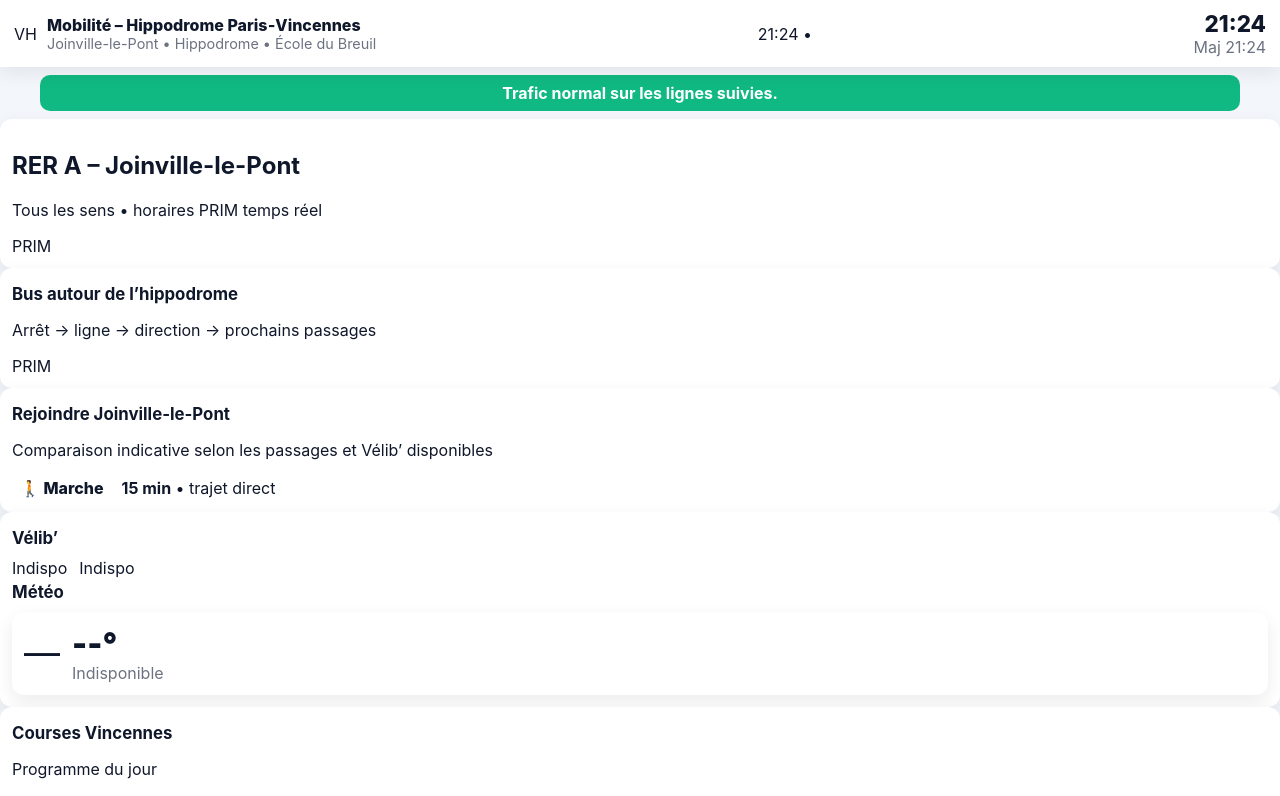
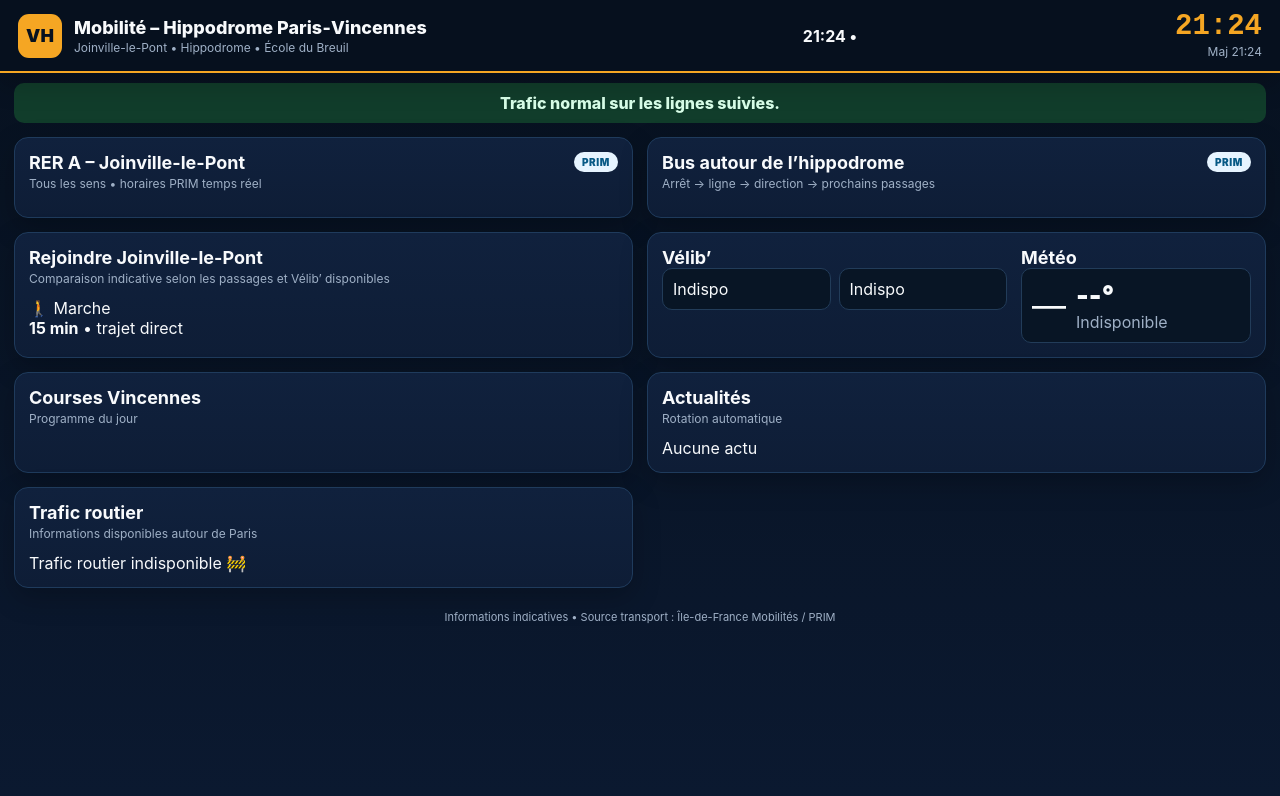
Before and after one commit to plero75/mobili, a plain HTML site: page index.html in a window 1280 px wide. Shown: the top 796 px of the page. Drawn offline with Linux system fonts and the light colour scheme; no server answers.

Commit message:
Améliore affichage transport PRIM et responsive

```diff
--- a/styles.css
+++ b/styles.css
@@ -1,94 +1,21 @@
-
 *{box-sizing:border-box}
 :root{
-  --bg:#f3f6fb;
-  --panel:#ffffff;
-  --ink:#0f172a;
-  --muted:#6b7280;
-  --blue:#0a2f7f;
-  --idfm-red:#e2001a;
-  --time-box-bg:#000;
-  --time-box-fg:#ffcc00;
-  --ok:#10b981;
-  --warn:#f59e0b;
-  --alert:#dc2626;
-  --shadow:0 6px 18px rgba(2,6,23,.08);
-  --radius:12px;
+  --bg:#07111f;--panel:#10213d;--panel2:#132947;--ink:#f8fafc;--muted:#9fb0c6;
+  --accent:#f5a623;--rer:#e41e26;--ok:#22c55e;--warn:#eab308;--alert:#ef4444;--na:#64748b;
+  --line:#294766;--shadow:0 10px 28px rgba(0,0,0,.22);--radius:14px;
 }
-html,body{height:100%}
-body{margin:0;font-family:Inter,system-ui,-apple-system,Segoe UI,Roboto,Arial,sans-serif;background:var(--bg);color:var(--ink)}
-
-/* Header */
-.topbar{display:flex;justify-content:space-between;align-items:center;padding:10px 14px;background:var(--panel);box-shadow:var(--shadow);position:sticky;top:0;z-index:10}
-.brand{display:flex;align-items:center;gap:10px}
-.brand .title{font-weight:800}
-.brand .subtitle{font-size:.9em;color:var(--muted)}
-.logo-idfm,.logo-hippo{filter:drop-shadow(0 2px 4px rgba(0,0,0,.1))}
-.ticker{flex:1;text-align:center;overflow:hidden;white-space:nowrap}
-#ticker-slot{display:inline-block;animation:fadeIn .5s both}
-.now{text-align:right}
-#clock{font-size:1.4em;font-weight:800}
-.muted{color:var(--muted)}
-
-.traffic-banner{margin:8px auto;max-width:1200px;text-align:center;font-weight:700;border-radius:10px;padding:8px 12px}
-.traffic-banner.ok{background:var(--ok);color:#fff}
-.traffic-banner.alert{background:var(--alert);color:#fff}
-
-/* Grid */
-.grid{display:grid;grid-template-columns:repeat(2,minmax(0,1fr));gap:16px;padding:16px}
-@media(max-width:1100px){.grid{grid-template-columns:1fr}}
-
-.panel{background:var(--panel);border-radius:var(--radius);box-shadow:var(--shadow);padding:12px}
-.panel h2{margin:4px 0 10px 0;font-size:1.05rem}
-
-/* Board (IDFM-like) */
-.board .row{display:flex;align-items:center;border-bottom:1px solid #e5e7eb;padding:6px 0}
-.line-pill{min-width:38px;height:26px;border-radius:6px;color:#fff;font-weight:800;display:inline-flex;align-items:center;justify-content:center;margin-right:10px;padding:0 6px}
-.line-pill.rer-a{background:var(--idfm-red)}
-.dest{flex:1;color:var(--blue);font-weight:700}
-.times{display:flex;gap:6px}
-.time-box{background:var(--time-box-bg);color:var(--time-box-fg);font-weight:900;font-variant-numeric:tabular-nums;padding:4px 10px;border-radius:6px;min-width:40px;text-align:center}
-
-/* Best route */
-.best-route{background:#0f172a;color:#fff;border-radius:10px;padding:10px}
-.best-option{display:flex;gap:10px;align-items:center}
-.tag{border-radius:8px;padding:2px 8px;font-weight:800}
-
-/* Velib */
-.velib-row{display:flex;gap:12px}
-.velib-card{flex:1;background:#fff;border-radius:12px;padding:12px;box-shadow:var(--shadow);display:grid;grid-template-columns:1fr 1fr 1fr;align-items:center;text-align:center}
-.velib-icon{font-size:26px;line-height:1;animation:pulse 2.2s ease-in-out infinite}
-.velib-value{font-size:1.4rem;font-weight:800}
-.velib-label{font-size:.82rem;color:var(--muted)}
-@keyframes pulse{0%,100%{transform:scale(1)}50%{transform:scale(1.18)}}
-
-/* Weather */
-.weather-card{display:flex;align-items:center;gap:12px;background:#fff;border-radius:12px;padding:12px;box-shadow:var(--shadow)}
-.weather-emoji{font-size:36px;line-height:1}
-.weather-temp{font-size:2rem;font-weight:900}
-.weather-desc{font-size:.95rem}
-
-/* Courses */
-.courses-board{display:flex;flex-direction:column;gap:8px;max-height:520px;overflow:auto;padding-right:6px}
-.course{display:grid;grid-template-columns:90px 1fr auto;gap:10px;align-items:center;background:#fff;border-radius:10px;padding:10px;box-shadow:var(--shadow);animation:fadeInUp .6s both}
-.badge-time{background:#0ea5e9;color:#fff;font-weight:800;border-radius:8px;padding:6px 10px;text-align:center}
-.course-name{font-weight:800}
-.course-meta{font-size:.9rem;color:var(--muted)}
-@keyframes fadeInUp{from{opacity:0;transform:translateY(8px)}to{opacity:1;transform:translateY(0)}}
-
-/* News */
-.news-carousel{min-height:110px}
-.news-card{background:#fff;border-radius:10px;box-shadow:var(--shadow);padding:12px;display:none}
-.news-card.active{display:block;animation:fadeIn .6s ease both}
-.news-title{font-weight:800;margin-bottom:4px}
-.news-desc{color:var(--muted)}
-@keyframes fadeIn{from{opacity:0}to{opacity:1}}
-
-/* Road */
-.road-list .road{display:flex;gap:8px;align-items:center;padding:6px 0;border-bottom:1px solid #eee}
-.badge{font-weight:800;border-radius:6px;padding:2px 6px}
-.badge.ok{background:#e8f8f1;color:#065f46}
-.badge.warn{background:#fff5f5;color:#7f1d1d}
-
-/* Anim */
-@keyframes fadeIn{from{opacity:0}to{opacity:1}}
+html{background:var(--bg)}
+body{margin:0;min-height:100vh;font-family:Inter,system-ui,-apple-system,"Segoe UI",Roboto,Arial,sans-serif;background:linear-gradient(180deg,#07111f,#0b1930);color:var(--ink)}
+.topbar{position:sticky;top:0;z-index:20;display:grid;grid-template-columns:minmax(280px,1fr) minmax(260px,1.4fr) auto;align-items:center;gap:18px;padding:12px 18px;background:rgba(7,17,31,.96);border-bottom:2px solid var(--accent);box-shadow:var(--shadow);backdrop-filter:blur(10px)}
+.brand{display:flex;align-items:center;gap:12px;min-width:0}.brand-mark{width:44px;height:44px;border-radius:11px;display:grid;place-items:center;background:var(--accent);color:#07111f;font-weight:900;font-size:18px}.title{font-weight:850;font-size:18px}.subtitle,.muted{color:var(--muted)}.subtitle{font-size:12px;margin-top:2px}
+.ticker{overflow:hidden;white-space:nowrap;text-overflow:ellipsis;text-align:center;font-weight:650}.now{text-align:right}.now #clock{font:800 29px/1 "Courier New",monospace;color:var(--accent)}#lastUpdate{font-size:12px;margin-top:3px}
+.traffic-banner{margin:10px 14px 0;padding:10px 14px;border-radius:10px;text-align:center;font-weight:800}.traffic-banner.ok{background:#113d2b;color:#d9ffe9}.traffic-banner.alert{background:#4a1518;color:#ffe6e6}.traffic-banner.warn{background:#4b3b0c;color:#fff6bf}.traffic-banner.neutral{background:#18304d;color:#dce9f7}
+.dashboard{display:grid;grid-template-columns:repeat(2,minmax(0,1fr));gap:14px;padding:14px}.panel{background:linear-gradient(180deg,var(--panel),#0e1d36);border:1px solid #1f3b5c;border-radius:var(--radius);box-shadow:var(--shadow);padding:14px;min-width:0}.panel-rer,.panel-bus{grid-column:span 1}.panel-heading{display:flex;justify-content:space-between;align-items:flex-start;gap:12px;margin-bottom:12px}.panel h1,.panel h2{margin:0;font-size:18px}.panel p{margin:3px 0 0;color:var(--muted);font-size:12px}.source-badge{background:#e6f4ff;color:#075985;border-radius:999px;padding:4px 8px;font-size:10px;font-weight:900;letter-spacing:.06em}
+.stop-block{border-left:4px solid var(--accent);background:var(--panel2);border-radius:10px;padding:10px;margin-bottom:12px}.stop-title{font-weight:850;color:var(--accent);font-size:15px;margin-bottom:8px}.line-block{border-top:1px solid var(--line);padding-top:9px;margin-top:9px}.line-head{display:flex;align-items:center;gap:8px;margin-bottom:7px}.line-pill{display:inline-grid;place-items:center;min-width:42px;height:28px;padding:0 8px;border-radius:7px;color:white;font-weight:900;font-size:14px}.line-name{font-weight:800}.direction{margin:8px 0 5px;font-size:13px;font-weight:800;color:#dce7f5}.passages{display:flex;flex-wrap:wrap;gap:7px}.passage{min-width:135px;display:grid;grid-template-columns:auto auto;gap:2px 9px;align-items:center;padding:7px 9px;border-radius:8px;background:#081525;border:1px solid #223c59}.wait{font-size:18px;font-weight:900;color:#fff}.exact{font:700 13px/1.2 "Courier New",monospace;color:#c8d5e5;text-align:right}.status{grid-column:1/-1;font-size:10px;font-weight:850;letter-spacing:.03em}.status.ok{color:var(--ok)}.status.delayed,.status.early{color:var(--warn)}.status.cancelled,.status.missed{color:var(--alert)}.status.na{color:var(--na)}.delay{font-size:11px;color:var(--warn);font-weight:800}.passage.imminent{outline:2px solid var(--ok)}
+.empty-state,.error-state{padding:12px;border-radius:9px;background:#0a182a;color:var(--muted);font-weight:700}.error-state{border-left:3px solid var(--alert)}
+.route-options{display:grid;grid-template-columns:repeat(3,minmax(0,1fr));gap:8px}.route-option{background:#081525;border:1px solid #223c59;border-radius:10px;padding:10px}.route-option.best{border-color:var(--accent);box-shadow:inset 0 0 0 1px var(--accent)}.route-name{font-weight:850}.route-time{font-size:22px;font-weight:900;margin:4px 0}.route-detail{font-size:11px;color:var(--muted)}
+.context-grid{display:grid;grid-template-columns:1.5fr 1fr;gap:14px}.velib-row{display:grid;grid-template-columns:1fr 1fr;gap:8px}.context-card,.weather-card{background:#081525;border:1px solid #223c59;border-radius:10px;padding:10px}.velib-name{font-size:11px;color:var(--muted);margin-bottom:4px}.velib-value{font-size:17px;font-weight:900}.weather-card{display:flex;gap:10px;align-items:center}.weather-emoji{font-size:34px}.weather-temp{font-size:27px;font-weight:900}
+.courses-board,.road-list{display:flex;flex-direction:column;gap:6px}.course,.road{background:#081525;border:1px solid #223c59;border-radius:8px;padding:8px 10px}.course-time{font-weight:900;color:var(--accent);margin-right:8px}.news-card{display:none;background:#081525;border:1px solid #223c59;border-radius:8px;padding:11px}.news-card.active{display:block}.news-title{font-weight:850;margin-bottom:4px}.news-desc{font-size:12px;color:var(--muted)}footer{padding:8px 14px 18px;text-align:center;color:var(--muted);font-size:11px}
+@media(max-width:1100px){.topbar{grid-template-columns:1fr auto}.ticker{grid-column:1/-1;grid-row:2}.dashboard{grid-template-columns:1fr}.panel-rer,.panel-bus{grid-column:auto}.route-options{grid-template-columns:1fr 1fr 1fr}}
+@media(max-width:700px){.topbar{padding:10px 12px}.brand-mark{width:38px;height:38px}.title{font-size:15px}.subtitle{display:none}.now #clock{font-size:23px}.dashboard{padding:10px;gap:10px}.panel{padding:11px}.route-options,.context-grid,.velib-row{grid-template-columns:1fr}.passages{display:grid;grid-template-columns:1fr 1fr}.passage{min-width:0}}
+@media(prefers-reduced-motion:reduce){*{animation:none!important;transition:none!important}}
```
